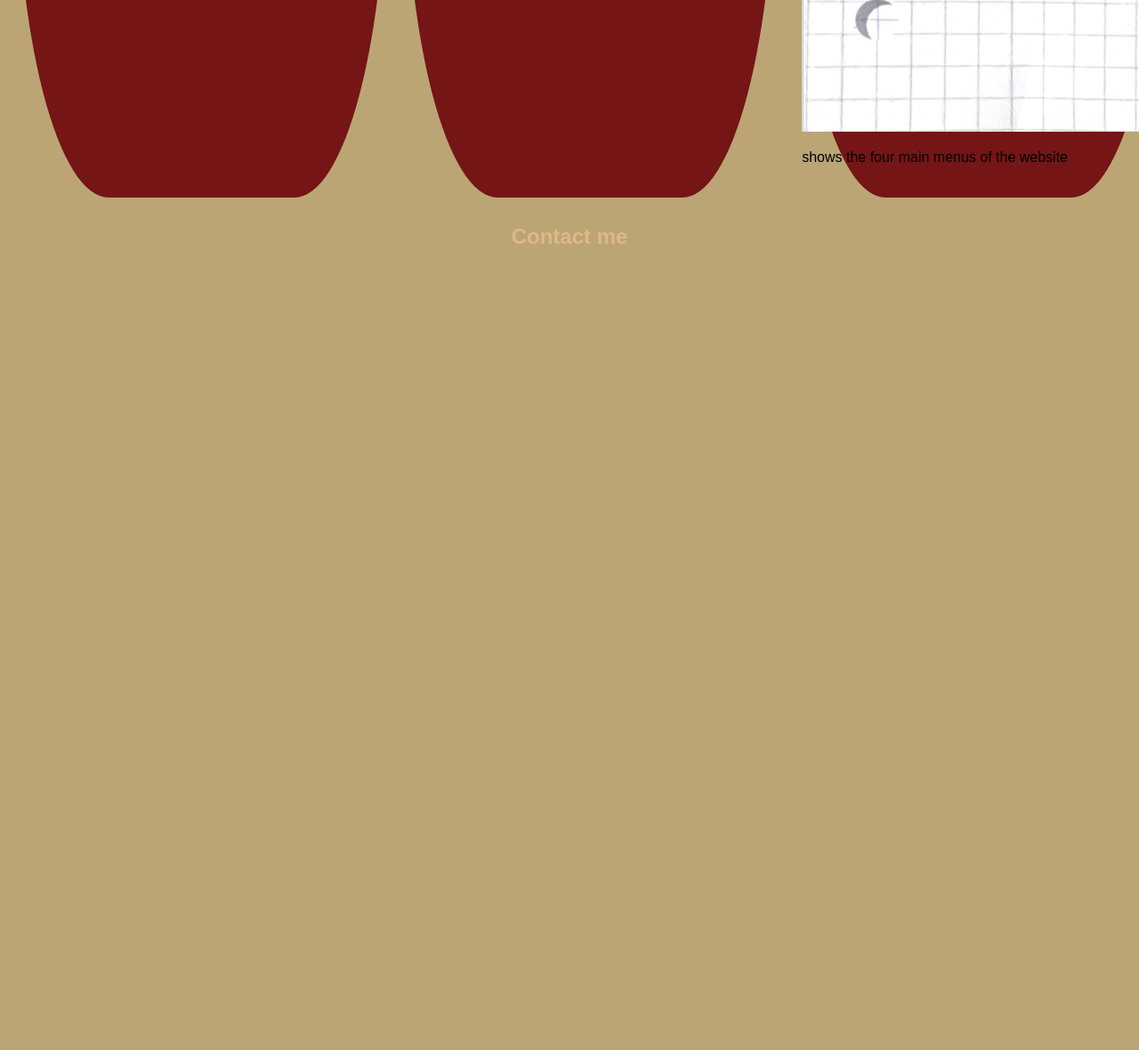
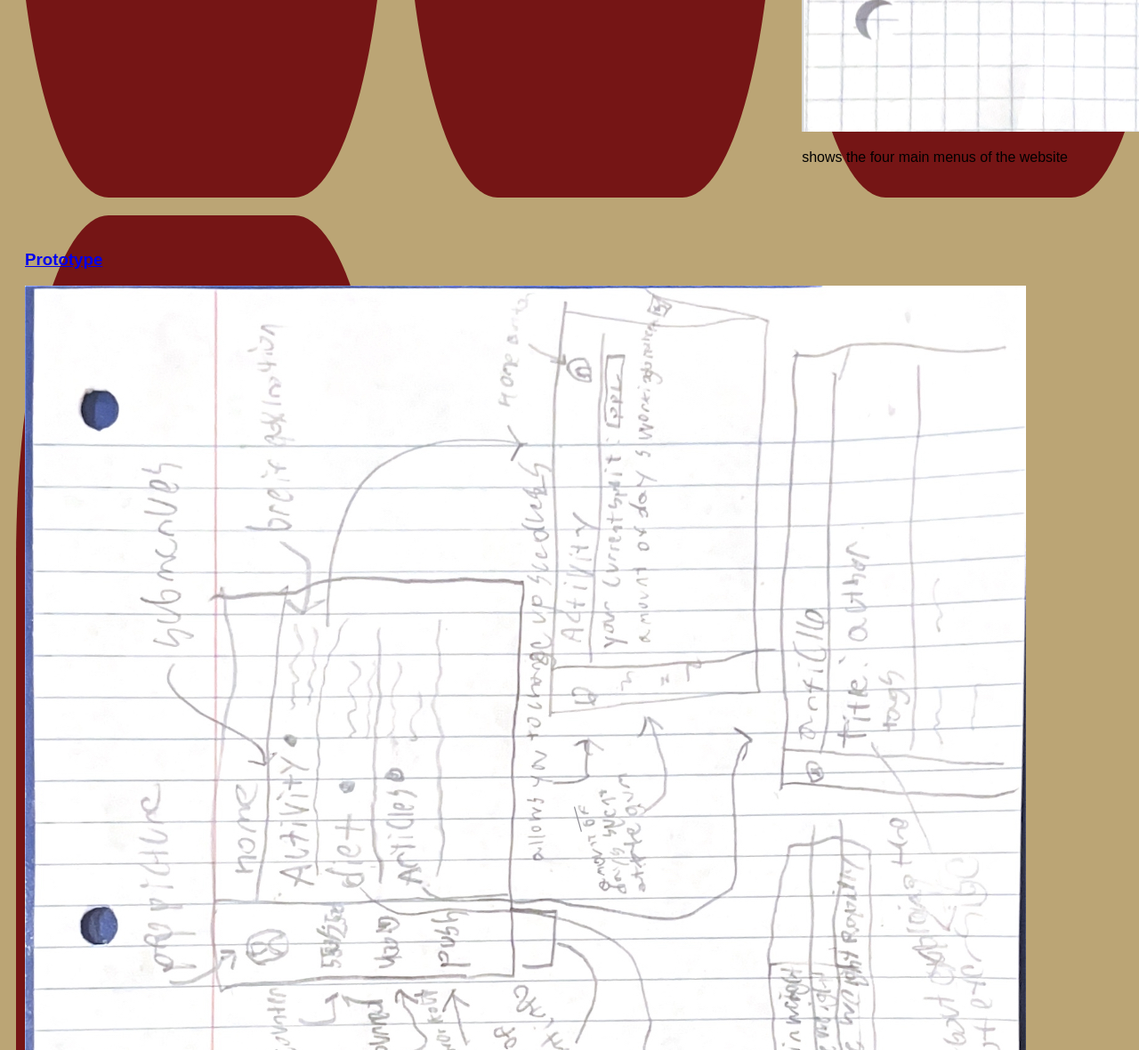
Before and after one commit to blitz-the-great/blitz-the-great.github.io, a plain HTML site: page index.html in a window 1280 px wide. Shown: the part 1620-2800 px from the top of the page at 89% size. Before the commit the page ends 1920 px from the top, so only its background shows below. Drawn offline with Linux system fonts and the light colour scheme.

Commit message:
new paper diagram

```diff
--- a/index.html
+++ b/index.html
@@ -35,6 +35,14 @@
     </p>
     </section>
 
+    <!--Paper Prototype Assignment-->
+<section class="project">
+    <a href="files/IMG_E4554.pdf"><h3> Prototype</h3></a>
+    <a href="files/IMG_E4554.pdf"><img src="images/IMG_E4554.JPG"></a>
+    <p> the main gui for the fitness website </p>
+    </section>
+
+
                 </div>
         </div>
         <h2>Contact me</h2><div class="contact"></div>
```
Also changed, not shown: images/IMG_E4554.JPG (added), 1 other file.
